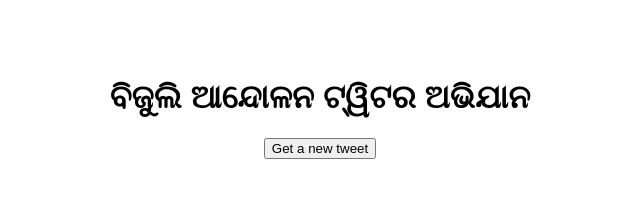
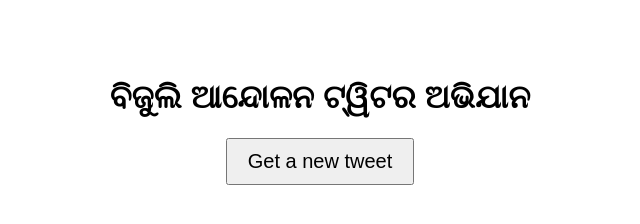
Before and after one commit to mayanktiwari09/tweetGenerator, a plain HTML site: page index.html in a window 1280 px wide. Shown: the whole page, without its empty margins (320-960 px from the left). Drawn offline with Linux system fonts and the light colour scheme.

Commit message:
increasing button size

```diff
--- a/index.html
+++ b/index.html
@@ -9,6 +9,10 @@
       text-align: center;
       padding-top: 50px;
     }
+    button {
+    font-size: 20px; /* Adjust the font size to your preference */
+    padding: 10px 20px; /* Adjust the padding to increase the button size */
+    }
   </style>
 </head>
 <body>
```
